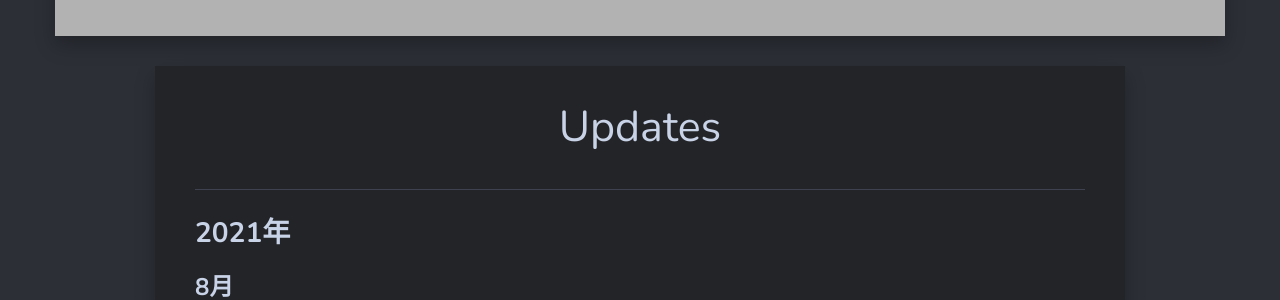
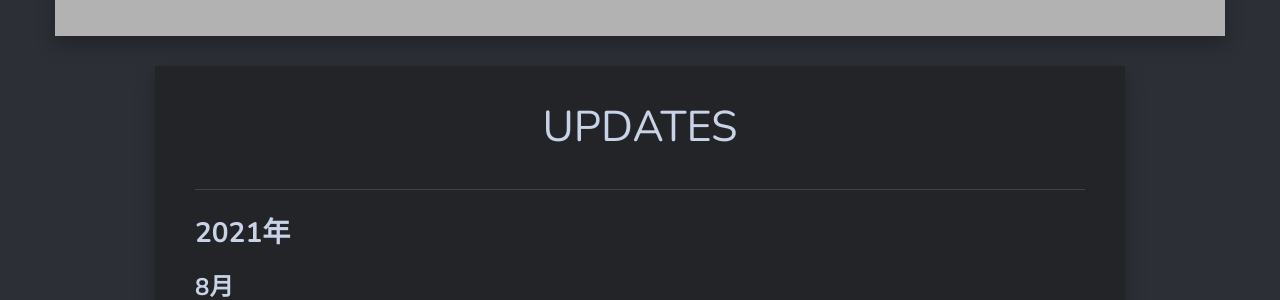
Before and after one commit to RP-800/RP-800.github.io, a Jekyll site: the page built from _pages/updates.md, in a window 1280 px wide. Shown: the part 659-959 px from the top of the page. Built offline with Jekyll 4.4.1, drawn with Linux system fonts in a browser that asks for light colours; nearby versions of some CDN libraries.

Commit message:
Update updates.md

```diff
--- a/_pages/updates.md
+++ b/_pages/updates.md
@@ -1,6 +1,6 @@
 ---
 layout: page
-title: Updates
+title: UPDATES
 image: 897b279a-6a44-40f7-9459-d3fe7b226536.jpg
 permalink: /updates/
 ---
```
